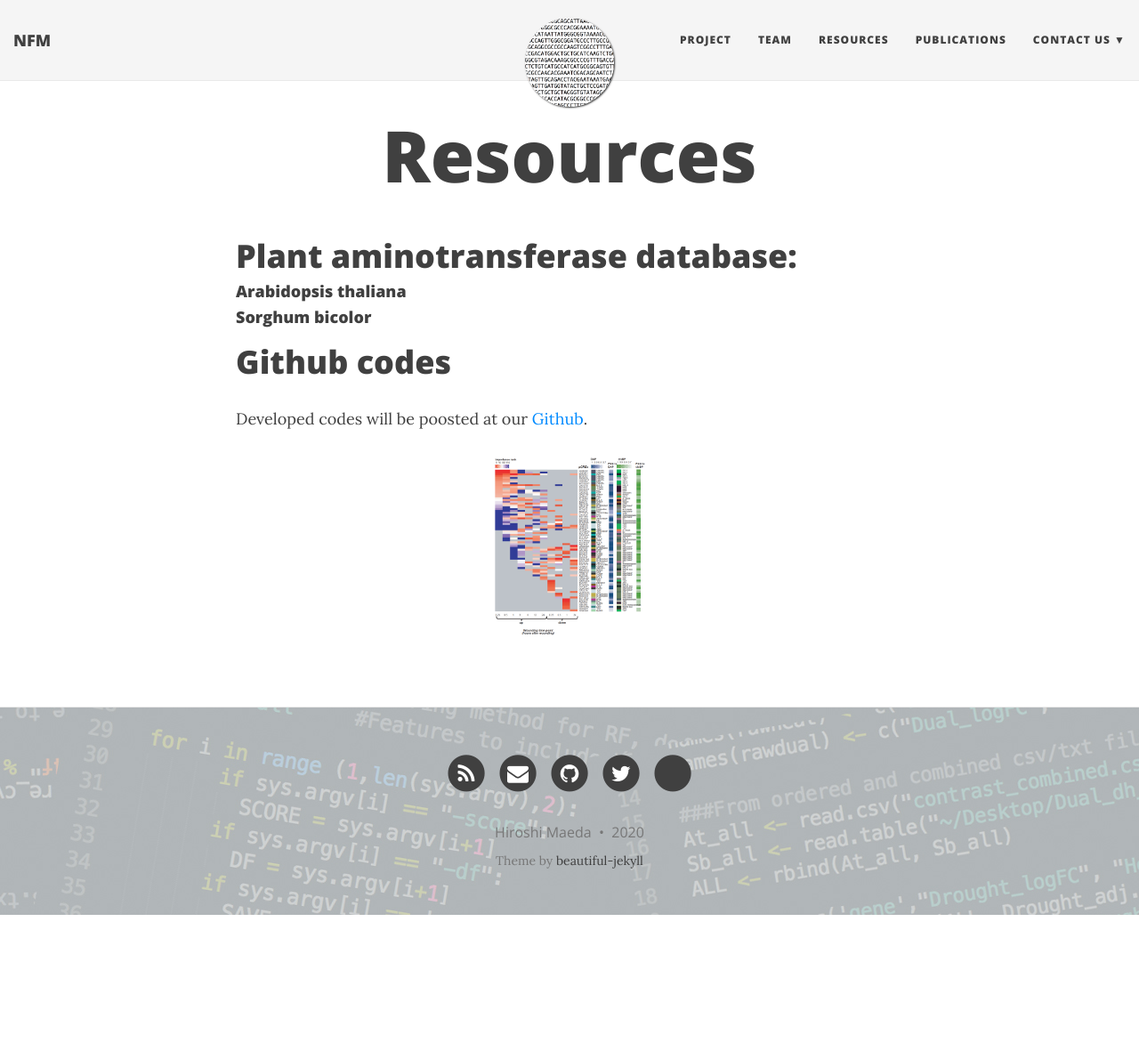
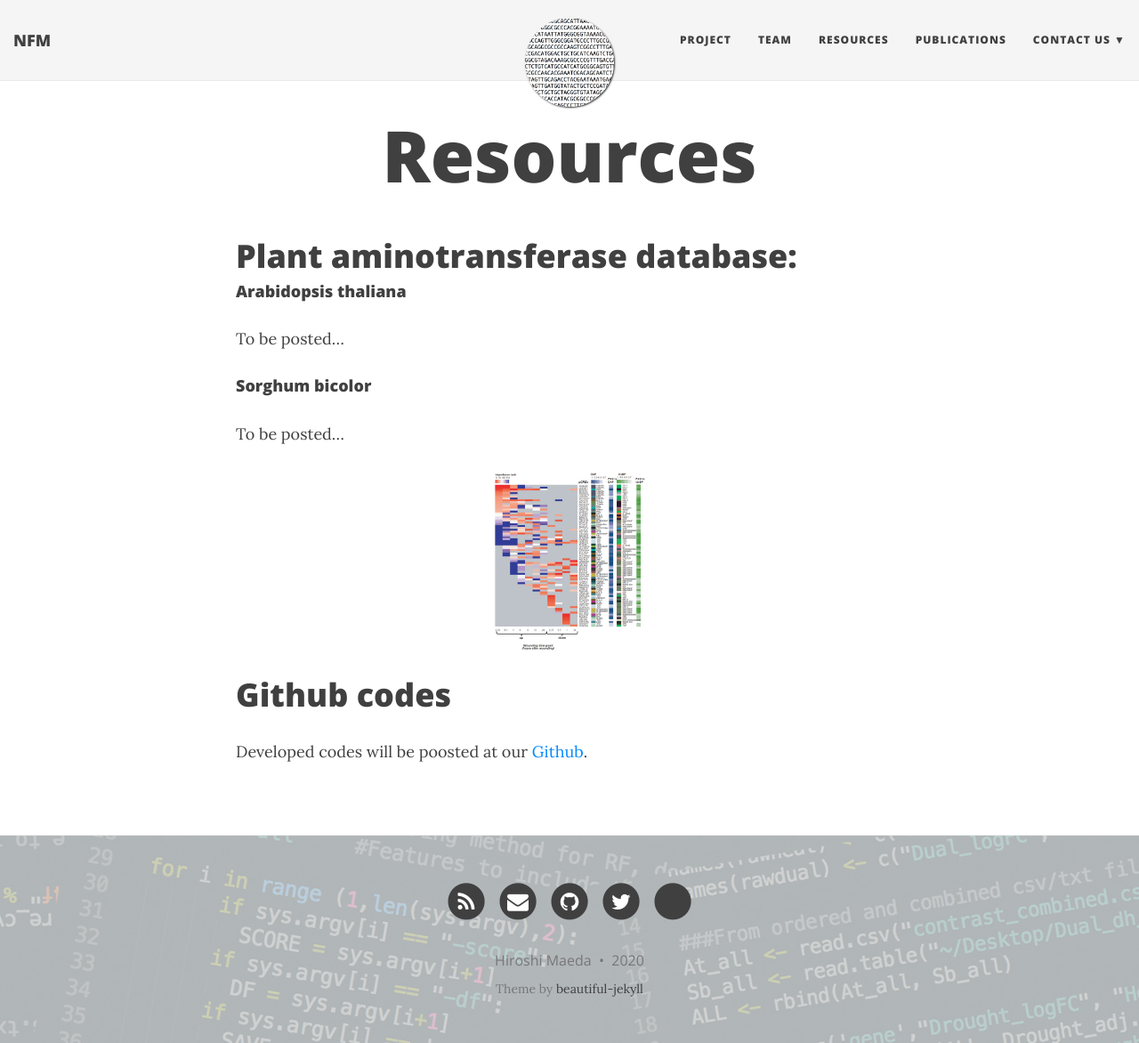
Before and after one commit to NfluxMap/NfluxMap.github.io, a Jekyll site: the page built from resources.md, in a window 1280 px wide and 1172 px high. Shown: the whole window at 89% size. Built offline with Jekyll 4.4.1, drawn with Linux system fonts in a browser that asks for light colours; nearby versions of some CDN libraries; a style sheet for code colours, icons or effects is not loaded.

Commit message:
Update resources.md

```diff
--- a/resources.md
+++ b/resources.md
@@ -10,16 +10,18 @@
 # Plant aminotransferase database:
 
 #### Arabidopsis thaliana
+To be posted...
+
+#### Sorghum bicolor
+To be posted...
 
 
-#### Sorghum bicolor
+
+<p align='center'>
+	<img src="../img/research/woundstressHM.png" alt='WoundStress' height="200px">
+</p>
 
 
 
 # Github codes
 Developed codes will be poosted at our [Github](https://github.com/NfluxMap).
-
-
-<p align='center'>
-	<img src="../img/research/woundstressHM.png" alt='WoundStress' height="200px">
-</p>
```
